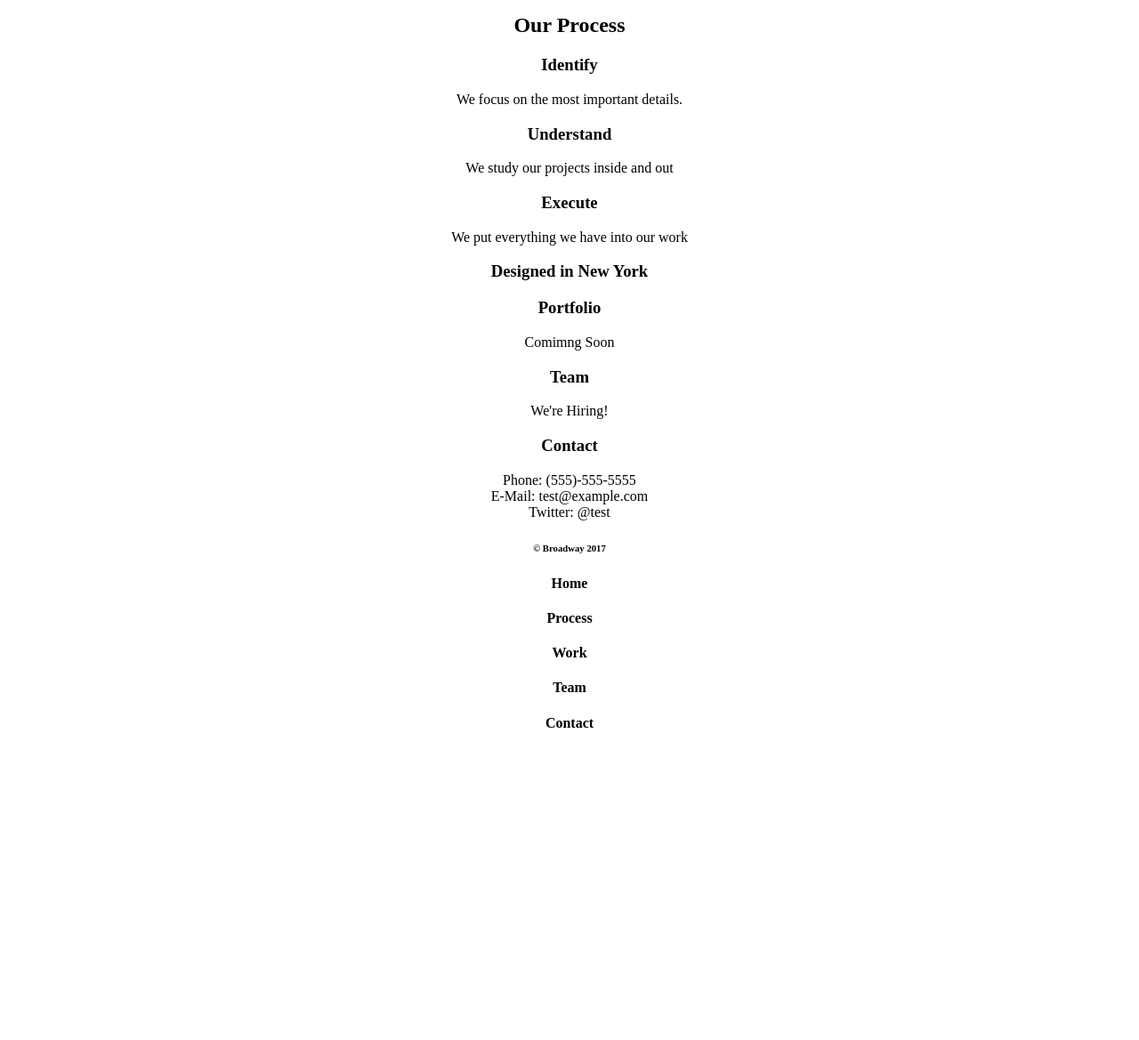
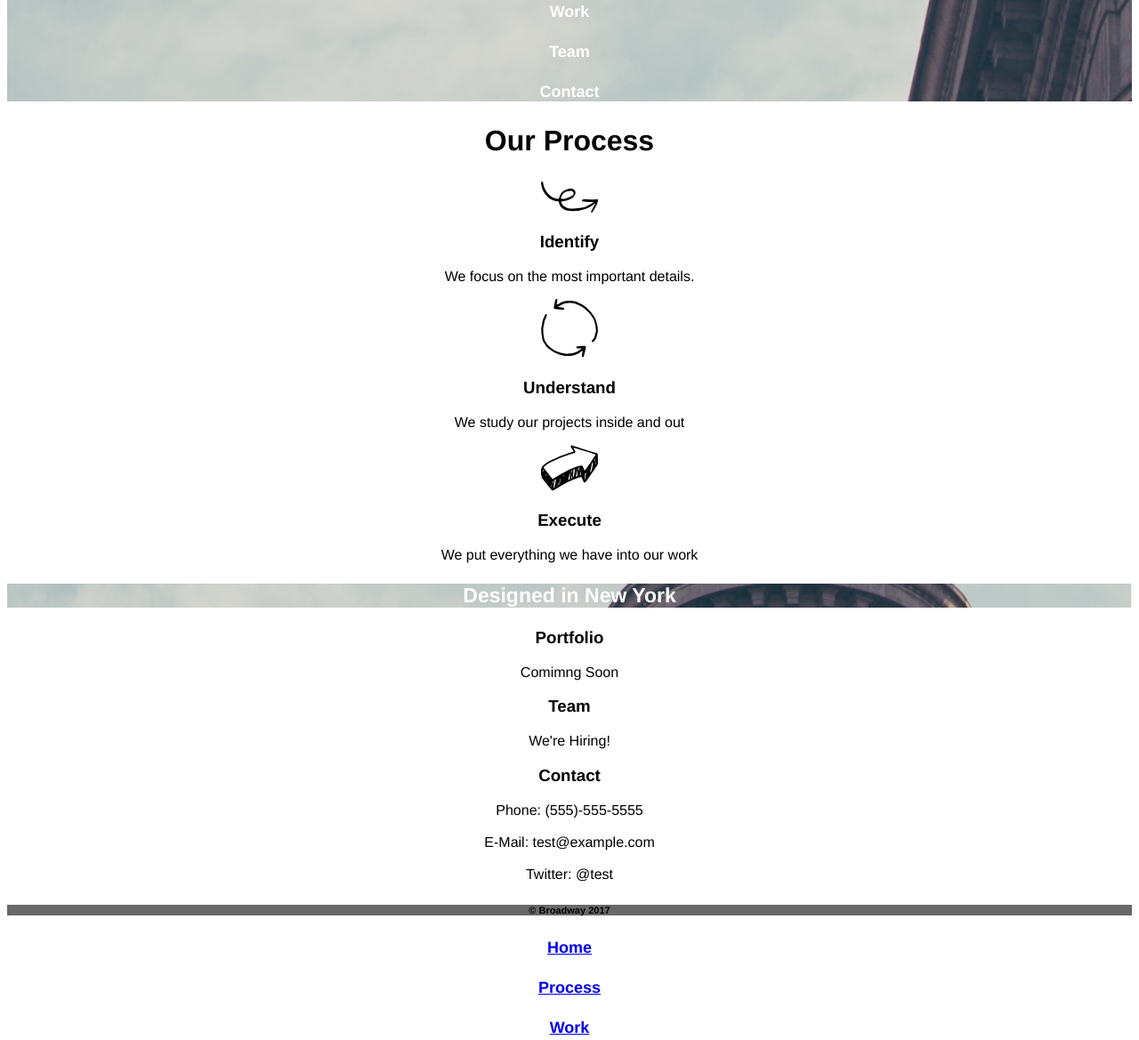
Before and after one commit to Blackhorse1/Broadway.github.io, a plain HTML site: page index.html in a window 1280 px wide. Shown: the part 261-1430 px from the top of the page at 89% size. Before the commit the page ends 1104 px from the top, so only its background shows below. Drawn offline with Linux system fonts and the light colour scheme; files whose address does not match are found by name.

Commit message:
nav links

```diff
--- a/index.html
+++ b/index.html
@@ -5,10 +5,11 @@
     <title>Broadway</title>
     <link rel="stylesheet" href="./resources/css/style.css" type="text/css">
   </head>
+
   <body>
 
 <div class="header">
-  <h1>Broadway</h1>
+  <h1 id="mainheader">Broadway</h1>
 
   <nav>
     <h4>Home</h4>
@@ -19,16 +20,21 @@
   </nav>
 </div>
 
-  <h2>Our Process</h2>
+<div class="process">
+  <h2 id="process">Our Process</h2>
+  <img src="/Users/maximilianschwartz/Documents/GitHub/Broadway.github.io/images/identify.svg">
   <h3>Identify</h3>
   <p>We focus on the most important details.</p>
+  <img src="/Users/maximilianschwartz/Documents/GitHub/Broadway.github.io/images/understand.svg">
   <h3>Understand</h3>
   <p>We study our projects inside and out</p>
+  <img src="/Users/maximilianschwartz/Documents/GitHub/Broadway.github.io/images/execute.svg">
   <h3>Execute</h3>
   <p>We put everything we have into our work</p>
+</div>
 
 <div class="header">
-  <h3>Designed in New York</h3>
+  <h3 id="subheader">Designed in New York</h3>
 </div>
 
 <h3>Portfolio</h3>
@@ -36,16 +42,16 @@
 <h3>Team</h3>
 <p>We're Hiring!</p>
 <h3>Contact</h3>
-<p>Phone: (555)-555-5555<br />E-Mail: test@example.com<br />Twitter: @test</p>
+<p>Phone: (555)-555-5555<br /><br />E-Mail: test@example.com<br /><br />Twitter: @test</p>
 
 <footer>
-  <h6>© Broadway 2017</h6>
+  <h6 id="footer">© Broadway 2017</h6>
   <nav>
-    <h4>Home</h4>
-    <h4>Process</h4>
-    <h4>Work</h4>
-    <h4>Team</h4>
-    <h4>Contact</h4>
+    <h4><a href="/Users/maximilianschwartz/Documents/GitHub/Broadway.github.io/pagelinks/home.html">Home</a></h4>
+    <h4><a href="/Users/maximilianschwartz/Documents/GitHub/Broadway.github.io/pagelinks/process.html">Process</a></h4>
+    <h4><a href="/Users/maximilianschwartz/Documents/GitHub/Broadway.github.io/pagelinks/work.html">Work</a></h4>
+    <h4><a href="/Users/maximilianschwartz/Documents/GitHub/Broadway.github.io/pagelinks/team.html">Team</a></h4>
+    <h4><a href="/Users/maximilianschwartz/Documents/GitHub/Broadway.github.io/pagelinks/contact.html">Contact</a></h4>
   </nav>
 </footer>
 
--- a/resources/css/style.css
+++ b/resources/css/style.css
@@ -1,6 +1,33 @@
 html{
   text-align:center;
+  font-family: Helvetica;
+
 }
 .header{
-  background-image: image(./images/the-flatiron-building.png);
+  color: white;
+  font-weight: bold;
+  background-image: url("/Users/maximilianschwartz/Documents/GitHub/Broadway.github.io/images/the-flatiron-building.png");
+  background-size: cover;
 }
+#mainheader{
+  font-size: 70px;
+}
+
+nav{
+  font-size: 18px;
+  color:white;
+}
+
+#process{
+  font-size: 32px;
+  font-weight: bold;
+}
+
+#subheader{
+  font-size: 23px;
+}
+
+#footer{
+  font-size: 11px;
+  background-color: dimgray;
+}
```
Also changed, not shown: pagelinks/contact.html (added, +11 -0 lines), pagelinks/home.html (added, +10 -0 lines), pagelinks/process.html (added, +10 -0 lines), pagelinks/team.html (added, +10 -0 lines), pagelinks/work.html (added, +10 -0 lines).
